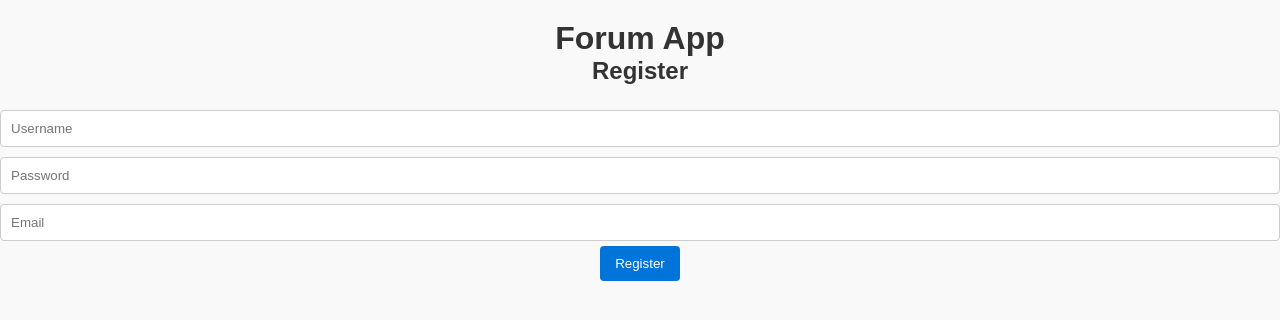
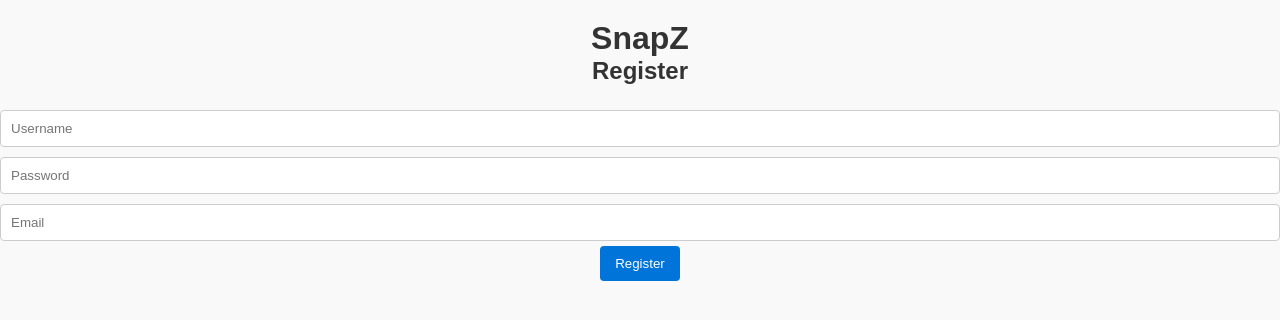
Before and after one commit to quaviurrahman/snapZ-FE, a plain HTML site: page index.html in a window 1280 px wide. Drawn offline with Linux system fonts and the light colour scheme.

```diff
--- a/index.html
+++ b/index.html
@@ -5,7 +5,7 @@
   <link rel="stylesheet" type="text/css" href="style.css">
 </head>
 <body>
-  <h1>Forum App</h1>
+  <h1>SnapZ</h1>
 
   <!-- Registration Form -->
   <h2>Register</h2>
```
Also changed, not shown: homepage.html (+0 -2 lines).
